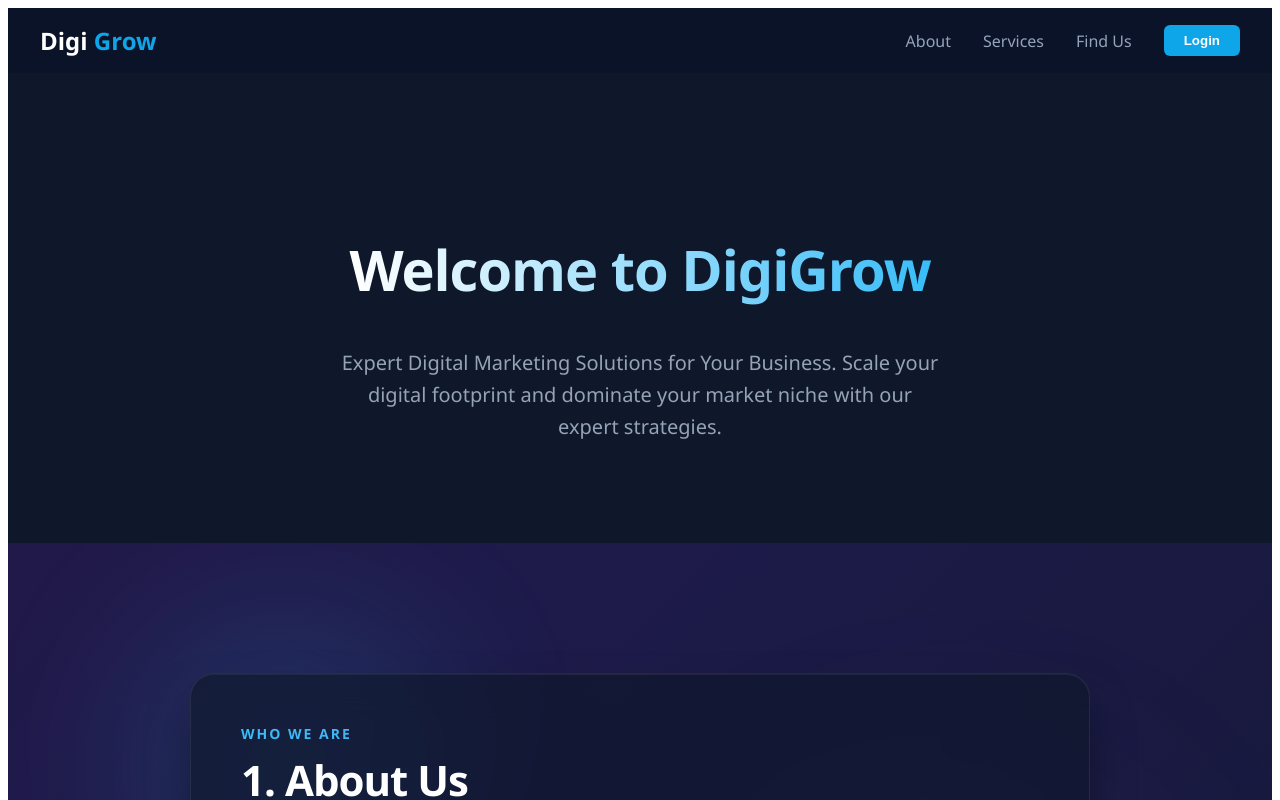
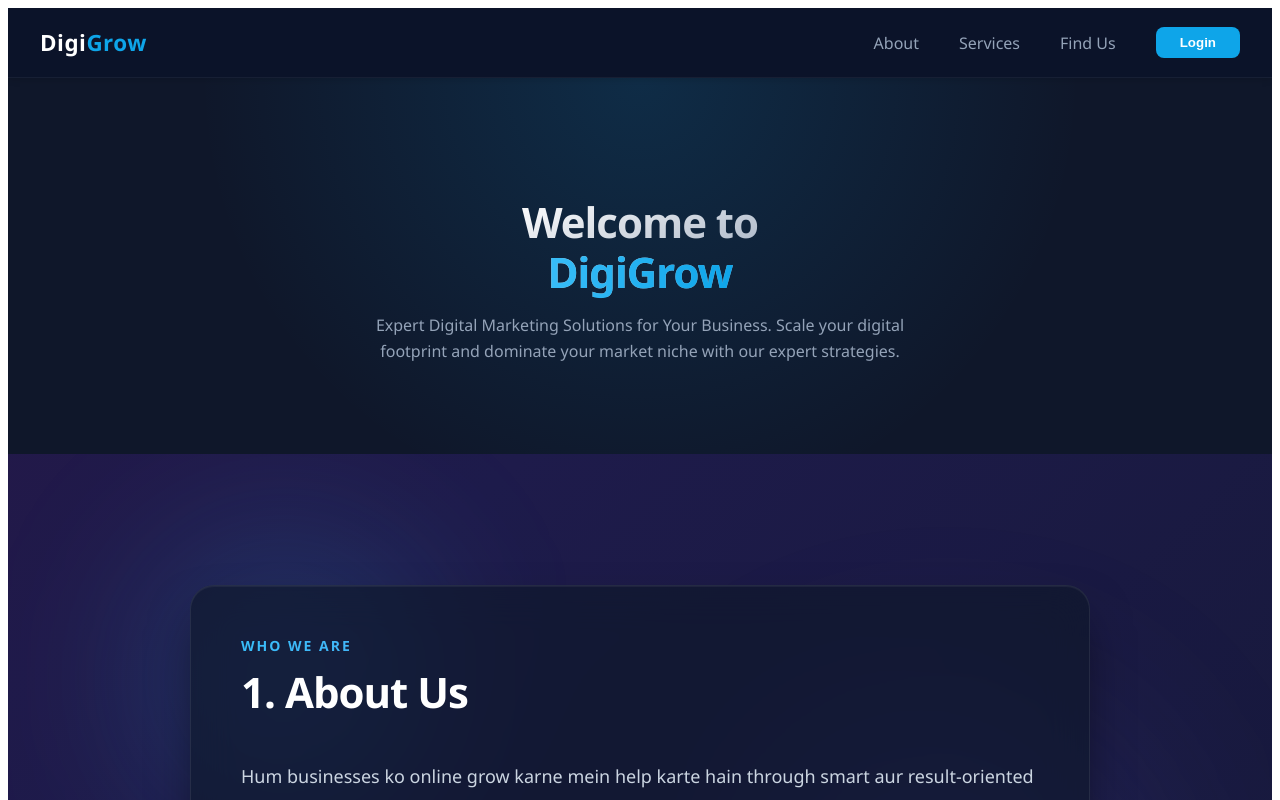
Before and after one commit to Anas-system/digital-agency, a React (Vite) app: page / in a window 1280 px wide. Shown: the top 800 px of the page. Built offline with nearby package versions, Linux system fonts and the light colour scheme.

Commit message:
premium mobile layout upgrade

```diff
--- a/src/App.jsx
+++ b/src/App.jsx
@@ -1,23 +1,20 @@
 import React, { useState } from 'react';
-// Saare pages ko import kiya
 import AboutPage from './pages/AboutPage';
 import ServicesPage from './pages/ServicesPage';
 import FindUsPage from './pages/FindUsPage';
-import Admin from './pages/Admin'; // Admin panel wapas laya
+import Admin from './pages/Admin';
 import Footer from './components/Footer';
 
 function App() {
   const [isOpen, setIsOpen] = useState(false);
-  // Yeh state check karegi ki user front page par hai ya login/admin panel par
   const [showAdmin, setShowAdmin] = useState(false);
 
-  // Agar user ne Login dabaya, toh use direct Admin screen dikhao
   if (showAdmin) {
     return (
-      <div style={{ minHeight: '100vh', backgroundColor: '#0f172a', color: '#fff', padding: '20px' }}>
+      <div style={{ minHeight: '100vh', backgroundColor: '#0f172a', color: '#fff', padding: '24px', fontFamily: '"Segoe UI", Roboto, sans-serif' }}>
         <button
           onClick={() => setShowAdmin(false)}
-          style={{ backgroundColor: '#ef4444', color: '#fff', padding: '0.5rem 1rem', borderRadius: '0.375rem', border: 'none', cursor: 'pointer', fontWeight: '600', marginBottom: '20px' }}
+          style={{ backgroundColor: '#ef4444', color: '#fff', padding: '0.6rem 1.2rem', borderRadius: '0.5rem', border: 'none', cursor: 'pointer', fontWeight: '600', marginBottom: '24px', boxShadow: '0 4px 6px -1px rgba(0,0,0,0.2)' }}
         >
           ← Back to Website (Logout)
         </button>
@@ -27,26 +24,25 @@ function App() {
   }
 
   return (
-    <div style={{ minHeight: '100vh', backgroundColor: '#0f172a', fontFamily: '"Segoe UI", Roboto, sans-serif', color: '#fff', display: 'flex', flexDirection: 'column' }}>
+    <div style={{ minHeight: '100vh', backgroundColor: '#0f172a', fontFamily: '"Segoe UI", Roboto, sans-serif', color: '#fff', display: 'flex', flexDirection: 'column', overflowX: 'hidden' }}>
 
-      {/* 1. NAVBAR SECTION */}
-      <nav style={{ backgroundColor: '#0b1329', padding: '1rem 1.5rem', position: 'relative', zIndex: 100 }}>
+      {/* 1. PREMIUM NAVBAR SECTION */}
+      <nav style={{ backgroundColor: '#0b1329', padding: '1.2rem 1.5rem', position: 'sticky', top: 0, zIndex: 100, borderBottom: '1px solid rgba(255,255,255,0.05)', boxShadow: '0 4px 6px -1px rgba(0,0,0,0.1)' }}>
         <div style={{ display: 'flex', justifyContent: 'space-between', alignItems: 'center', maxWidth: '1200px', margin: '0 auto' }}>
 
           {/* Logo */}
-          <div style={{ fontSize: '1.5rem', fontWeight: 'bold', color: '#fff' }}>
-            Digi <span style={{ color: '#0ea5e9' }}>Grow</span>
+          <div style={{ fontSize: '1.4rem', fontWeight: '800', letterSpacing: '0.5px', color: '#fff' }}>
+            Digi<span style={{ color: '#0ea5e9' }}>Grow</span>
           </div>
 
-          {/* Desktop Links (Laptop ke liye) */}
-          <div className="desktop-menu" style={{ display: 'flex', alignItems: 'center', gap: '2rem' }}>
-            <a href="#about" style={{ color: '#94a3b8', textDecoration: 'none' }}>About</a>
-            <a href="#services" style={{ color: '#94a3b8', textDecoration: 'none' }}>Services</a>
-            <a href="#find-us" style={{ color: '#94a3b8', textDecoration: 'none' }}>Find Us</a>
-            {/* Link ki jagah button banaya jo bina page crash kiye login kholega */}
+          {/* Desktop Links (Laptop Views) */}
+          <div className="desktop-menu" style={{ display: 'flex', alignItems: 'center', gap: '2.5rem' }}>
+            <a href="#about" style={{ color: '#94a3b8', textDecoration: 'none', fontWeight: '500', transition: '0.2s' }}>About</a>
+            <a href="#services" style={{ color: '#94a3b8', textDecoration: 'none', fontWeight: '500', transition: '0.2s' }}>Services</a>
+            <a href="#find-us" style={{ color: '#94a3b8', textDecoration: 'none', fontWeight: '500', transition: '0.2s' }}>Find Us</a>
             <button
               onClick={() => setShowAdmin(true)}
-              style={{ backgroundColor: '#0ea5e9', color: '#fff', padding: '0.5rem 1.25rem', borderRadius: '0.375rem', border: 'none', cursor: 'pointer', fontWeight: '600' }}
+              style={{ backgroundColor: '#0ea5e9', color: '#fff', padding: '0.5rem 1.5rem', borderRadius: '0.5rem', border: 'none', cursor: 'pointer', fontWeight: '600', transition: '0.2s' }}
             >
               Login
             </button>
@@ -56,21 +52,21 @@ function App() {
           <button
             onClick={() => setIsOpen(!isOpen)}
             className="mobile-burger-btn"
-            style={{ backgroundColor: 'transparent', border: 'none', color: '#fff', fontSize: '1.75rem', cursor: 'pointer', display: 'none' }}
+            style={{ backgroundColor: 'transparent', border: 'none', color: '#fff', fontSize: '1.6rem', cursor: 'pointer', display: 'none', padding: '4px' }}
           >
             {isOpen ? '✕' : '☰'}
           </button>
         </div>
 
-        {/* Mobile Dropdown Menu */}
+        {/* Mobile Dropdown Menu with smooth padding */}
         {isOpen && (
-          <div style={{ display: 'flex', flexDirection: 'column', gap: '1.25rem', backgroundColor: '#111b35', padding: '1.5rem', position: 'absolute', top: '100%', left: 0, right: 0, boxShadow: '0 10px 15px -3px rgba(0,0,0,0.3)', zIndex: 101 }}>
-            <a href="#about" onClick={() => setIsOpen(false)} style={{ color: '#fff', textDecoration: 'none', fontSize: '1.1rem' }}>About</a>
-            <a href="#services" onClick={() => setIsOpen(false)} style={{ color: '#fff', textDecoration: 'none', fontSize: '1.1rem' }}>Services</a>
-            <a href="#find-us" onClick={() => setIsOpen(false)} style={{ color: '#fff', textDecoration: 'none', fontSize: '1.1rem' }}>Find Us</a>
+          <div style={{ display: 'flex', flexDirection: 'column', gap: '1.4rem', backgroundColor: '#0b1329', padding: '2rem 1.5rem', position: 'absolute', top: '100%', left: 0, right: 0, borderBottom: '2px solid #0ea5e9', boxShadow: '0 20px 25px -5px rgba(0,0,0,0.5)', zIndex: 101 }}>
+            <a href="#about" onClick={() => setIsOpen(false)} style={{ color: '#94a3b8', textDecoration: 'none', fontSize: '1.1rem', fontWeight: '500' }}>About</a>
+            <a href="#services" onClick={() => setIsOpen(false)} style={{ color: '#94a3b8', textDecoration: 'none', fontSize: '1.1rem', fontWeight: '500' }}>Services</a>
+            <a href="#find-us" onClick={() => setIsOpen(false)} style={{ color: '#94a3b8', textDecoration: 'none', fontSize: '1.1rem', fontWeight: '500' }}>Find Us</a>
             <button
               onClick={() => { setIsOpen(false); setShowAdmin(true); }}
-              style={{ backgroundColor: '#0ea5e9', color: '#fff', padding: '0.6rem', borderRadius: '0.375rem', border: 'none', cursor: 'pointer', fontWeight: '600', textAlign: 'center' }}
+              style={{ backgroundColor: '#0ea5e9', color: '#fff', padding: '0.75rem', borderRadius: '0.5rem', border: 'none', cursor: 'pointer', fontWeight: '600', fontSize: '1.1rem', textAlign: 'center' }}
             >
               Login
             </button>
@@ -78,12 +74,13 @@ function App() {
         )}
       </nav>
 
-      {/* 2. HERO / FRONT PAGE SECTION */}
-      <div style={{ display: 'flex', flexDirection: 'column', justifyContent: 'center', alignItems: 'center', textAlign: 'center', padding: '120px 24px 80px 24px' }}>
-        <h1 style={{ fontSize: '56px', fontWeight: '800', marginBottom: '20px', letterSpacing: '-1px', background: 'linear-gradient(to right, #fff, #38bdf8)', WebkitBackgroundClip: 'text', WebkitTextFillColor: 'transparent' }}>
-          Welcome to DigiGrow
+      {/* 2. UPGRADED HERO / FRONT PAGE SECTION (Mobile Friendly Padding & Font Sizes) */}
+      <div style={{ display: 'flex', flexDirection: 'column', justifyContent: 'center', alignItems: 'center', textAlign: 'center', padding: '90px 20px 90px 20px', background: 'radial-gradient(circle at top, rgba(14, 165, 233, 0.15) 0%, transparent 60%)' }}>
+        <h1 className="hero-title" style={{ fontSize: '42px', fontWeight: '800', marginBottom: '16px', letterSpacing: '-1px', lineHeight: '1.2', background: 'linear-gradient(to bottom right, #ffffff, #94a3b8)', WebkitBackgroundClip: 'text', WebkitTextFillColor: 'transparent' }}>
+          Welcome to <br />
+          <span style={{ background: 'linear-gradient(to right, #38bdf8, #0ea5e9)', WebkitBackgroundClip: 'text', WebkitTextFillColor: 'transparent' }}>DigiGrow</span>
         </h1>
-        <p style={{ fontSize: '20px', color: '#94a3b8', maxWidth: '600px', lineHeight: '1.6' }}>
+        <p className="hero-desc" style={{ fontSize: '16px', color: '#94a3b8', maxWidth: '540px', lineHeight: '1.6', margin: '0 auto', padding: '0 10px' }}>
           Expert Digital Marketing Solutions for Your Business. Scale your digital footprint and dominate your market niche with our expert strategies.
         </p>
       </div>
@@ -103,7 +100,7 @@ function App() {
 
       <Footer />
 
-      {/* Responsive CSS Style */}
+      {/* Strict CSS for Top-Notch Responsiveness */}
       <style>{`
         @media (max-width: 768px) {
           .desktop-menu {
@@ -112,6 +109,14 @@ function App() {
           .mobile-burger-btn {
             display: block !important;
           }
+          .hero-title {
+            font-size: 36px !important;
+          }
+          .hero-desc {
+            font-size: 15px !important;
+            color: #818cf8 !important; /* Thoda aur soft premium look mobile par */
+            color: #94a3b8 !important;
+          }
         }
       `}</style>
     </div>
```
